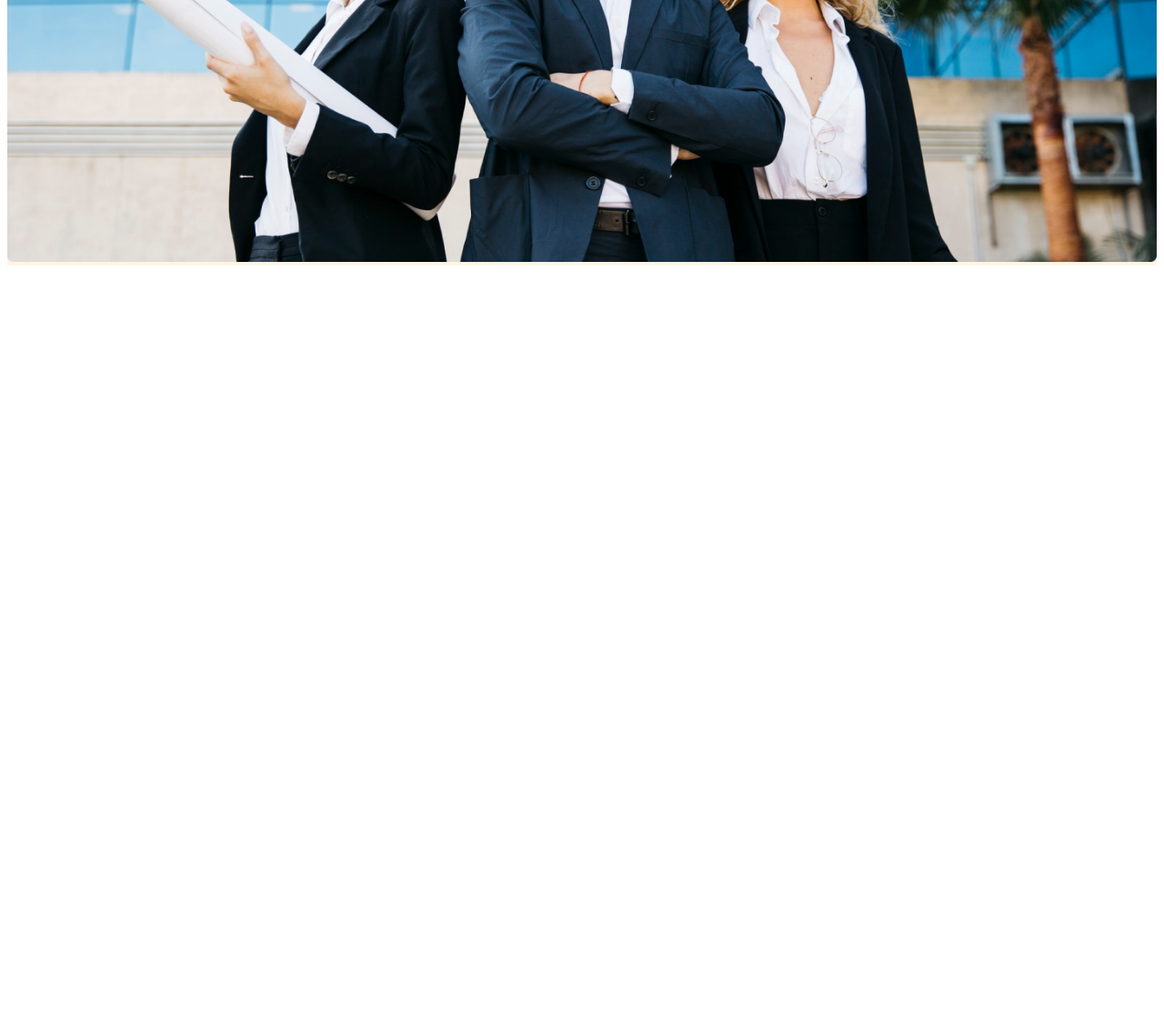
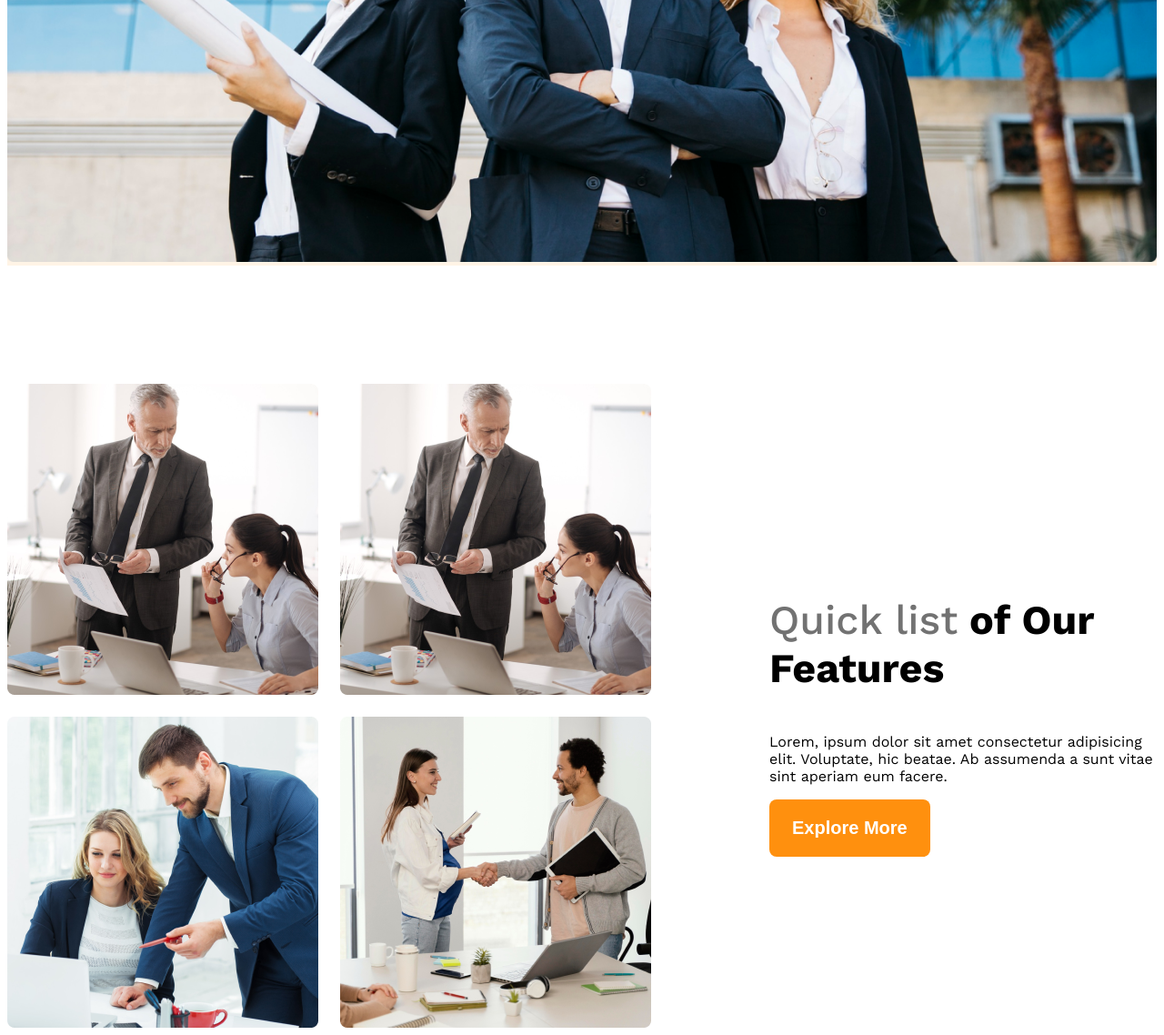
Before and after one commit to partha2165/g3-architect-website-repo, a plain HTML site: page index.html in a window 1280 px wide. Shown: the part 777-1915 px from the top of the page at 91% size. Before the commit the page ends 1077 px from the top, so only its background shows below. Drawn offline with nearby package versions, Linux system fonts and the light colour scheme.

Commit message:
Team section added

```diff
--- a/index.html
+++ b/index.html
@@ -26,6 +26,23 @@
             <img class="banner-img" src="images/banner.png" alt="">
         </div>
     </header>
+    <main>
+        <div class="teams display-flex">
+            <div class="teams-img-container">
+                <img src="images/team1.png" alt="two architect discussing about design">
+                <img src="images/team1.png" alt="">
+                <img src="images/team3.png" alt="">
+                <img src="images/team4.png" alt="">
+
+            </div>
+            <div class="our-features">
+                <h3 class="feature-title"><span id="quick-list" class="text-light-gray">Quick list</span> <span>of Our</span> <span>Features</span></h3>
+                <p class="feature-description">Lorem, ipsum dolor sit amet consectetur adipisicing elit. Voluptate, hic beatae. Ab assumenda a sunt vitae sint aperiam eum facere.</p>
+                <button class="btn-primary">Explore More</button>
+            </div>
+
+        </div>
+    </main>
 
 </body>
 </html>
--- a/style.css
+++ b/style.css
@@ -4,6 +4,13 @@
     font-optical-sizing: auto;
     font-weight: 400;
     font-style: normal;
+  }
+  main{
+    max-width: 1440px;
+    margin: 0 auto;
+  }
+  main>div{
+    margin-top: 130px;
   }
   /*shared style*/
   .display-flex{
@@ -29,6 +36,7 @@
     border-radius: 8px;
     border: none;
   }
+
   /*header style*/
   /*Navbar related style*/
   .navbar{
@@ -67,6 +75,26 @@
   .banner-img{
     width: 100%;
   }
+ /* team and features related style */
+.teams {
+  align-items: center;
+}
+.teams-img-container{
+  display: grid;
+  grid-template-columns: repeat(2, 1fr);
+  gap: 24px;
+}
+.our-features{
+  max-width: 530px;
+  margin-left: 130px;
+}
+.feature-title{
+  font-size: 2.8rem;
+  font-weight: 700;
+}
+#quick-list{
+  font-weight: 500;
+}
   /*responsive media query*/
   @media screen and (max-width: 576px) {
     .navbar, .nav-links{
```
